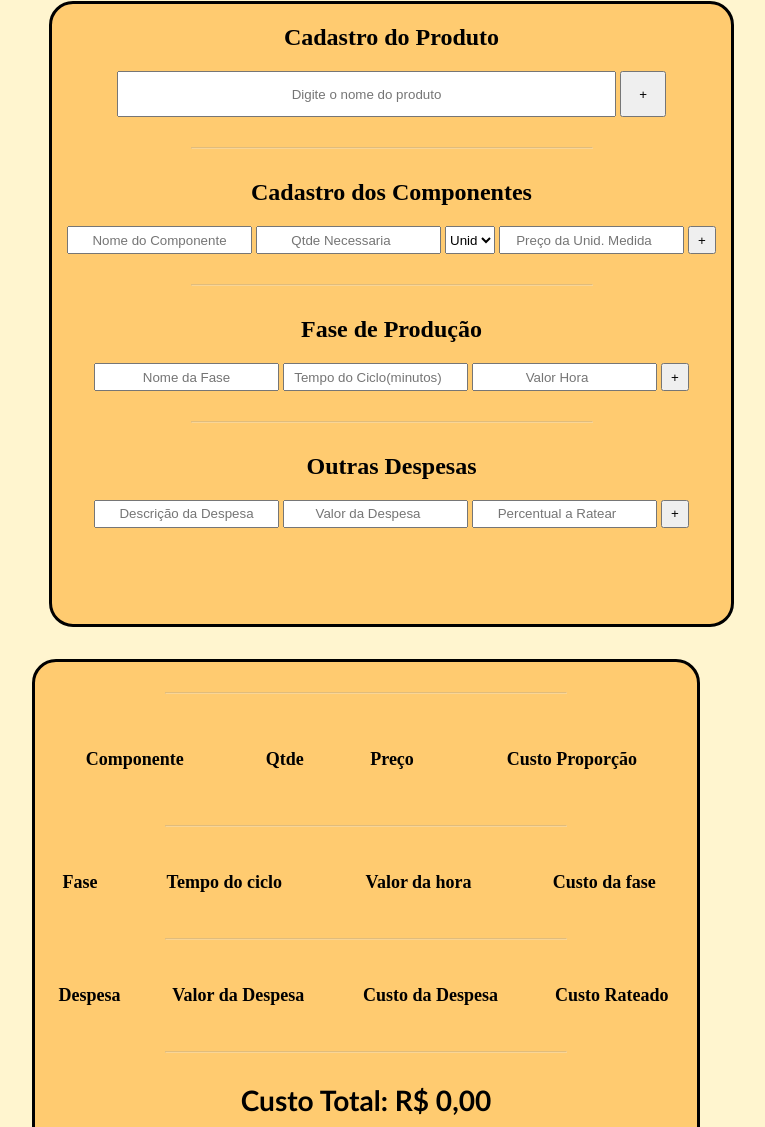
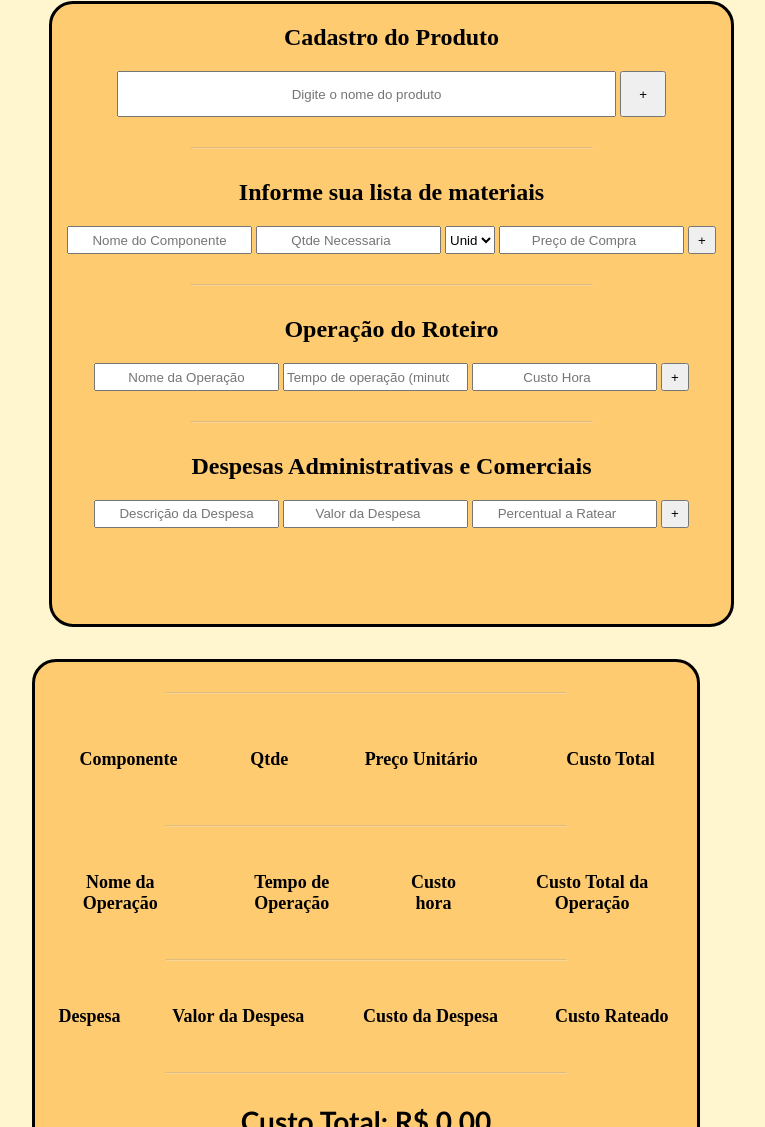
Before and after one commit to hebertferreira/BOMerang, a plain HTML site: page index.html in a window 1280 px wide. Shown: the part 172-1299 px from the top of the page, without its empty margins (151-916 px from the left). Drawn offline with Linux system fonts and the light colour scheme.

Commit message:
Ajustando Labels

```diff
--- a/index.html
+++ b/index.html
@@ -41,7 +41,7 @@
             <button class="btnProdutoPai" id="idBtnProdutoPai" onclick="preencherProdutoPai()"> + </button>
             <hr>
             <section class="classeCadastroComponente">
-                <h2>Cadastro dos Componentes</h2>
+                <h2>Informe sua lista de materiais</h2>
                 <div class="formImput">
                     <input type="text" id="idNomeComponente" placeholder="Nome do Componente">
                     <input type="number" id="idQtdeNecessaria" class="textCadastroQtdeProduto" placeholder="Qtde Necessaria">
@@ -51,24 +51,24 @@
                         <option value="mt">Metro</option>
                         <option value="kg">Quilo</option>
                     </select>
-                    <input type="number" id="idPrecoComponente" class="textCadastroPrecoProduto" placeholder="Preço da Unid. Medida">
+                    <input type="number" id="idPrecoComponente" class="textCadastroPrecoProduto" placeholder="Preço de Compra">
                     <button class="btn" onclick="addComponente()"> + </button>
                     <p id="resultadoSelecao"></p>
                 </div>
             </section>
             <hr>
             <section class="classeFaseProducao">
-                <h2>Fase de Produção</h2>
+                <h2>Operação do Roteiro</h2>
                 <div class="formImput">
-                    <input type="text" id="idNomeEtapa" placeholder="Nome da Fase">
-                    <input type="number" id="idTempoCicloProdutivo" placeholder="Tempo do Ciclo(minutos)">
-                    <input type="number" id="idValorHora" placeholder="Valor Hora">
+                    <input type="text" id="idNomeEtapa" placeholder="Nome da Operação">
+                    <input type="number" id="idTempoCicloProdutivo" placeholder="Tempo de operação (minutos)">
+                    <input type="number" id="idValorHora" placeholder="Custo Hora">
                     <button class="btn" onclick="addEtapa()"> + </button>
                 </div>
             </section>
             <hr>
             <section class="classeOutrasDespesas">
-                <h2>Outras Despesas</h2>
+                <h2>Despesas Administrativas e Comerciais</h2>
                 <div class="formImput">
                     <input type="text" id="idNomeDespesa" placeholder="Descrição da Despesa">
                     <input type="number" id="idValorDespesa" placeholder="Valor da Despesa">
@@ -87,8 +87,8 @@
                         <tr>
                             <th>Componente</th>
                             <th>Qtde</th>
-                            <th>Preço</th>
-                            <th>Custo Proporção</th>
+                            <th>Preço Unitário</th>
+                            <th>Custo Total</th>
                         </tr>
                     </table>
                 </div>
@@ -98,10 +98,10 @@
                 <div class="etapasDeProducao">
                     <table>
                         <tr>
-                            <th>Fase</th>
-                            <th>Tempo do ciclo</th>
-                            <th>Valor da hora</th>
-                            <th>Custo da fase</th>
+                            <th>Nome da Operação</th>
+                            <th>Tempo de Operação</th>
+                            <th>Custo hora</th>
+                            <th>Custo Total da Operação</th>
                         </tr>
                     </table>
                 </div>
```
